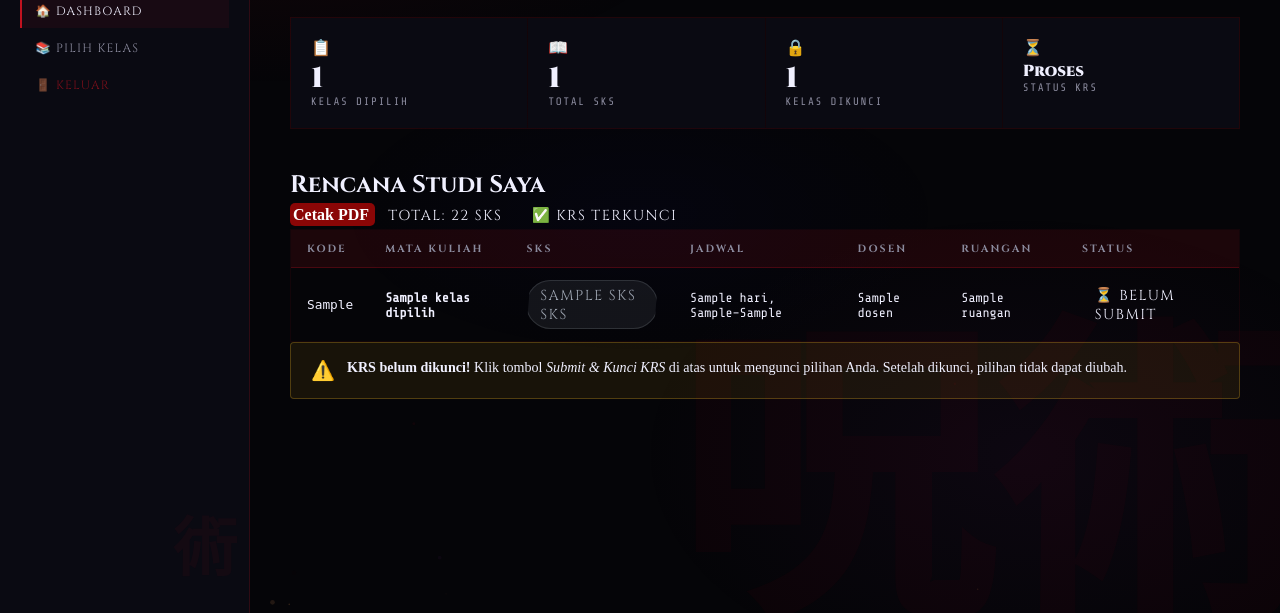
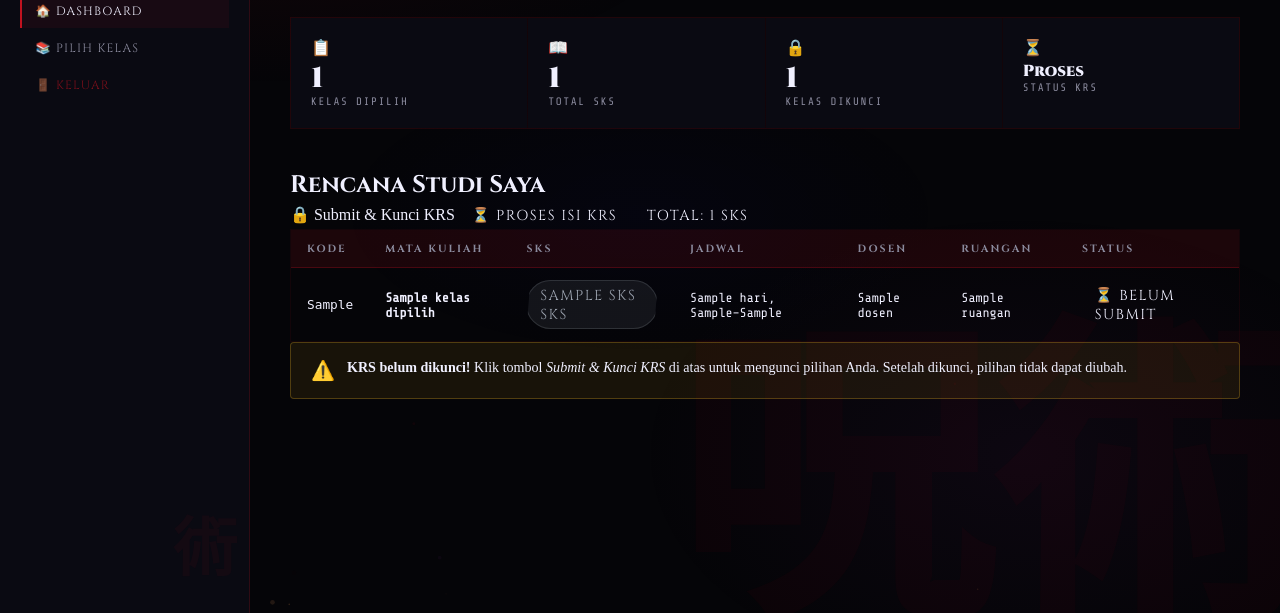
Before and after one commit to Gabetz/krs-app, a FastAPI app: template templates/user_dashboard.html in a window 1280 px wide. Shown: the part 186-799 px from the top of the page. Run offline with FastAPI, Linux system fonts and the light colour scheme; the template is opened without the code that fills it: most values are stand-ins (such as "Sample title", 1, 10 or a date in 2020).

Commit message:
update: implementasi fitur cetak pdf dan submit krs

```diff
--- a/routes/dashboard.py
+++ b/routes/dashboard.py
@@ -108,6 +108,9 @@
     if not user:
         return RedirectResponse("/login", status_code=302)
 
+    # Tambahkan pengecekan: Jika sudah ada yang 'submitted=TRUE',
+    # mungkin Anda ingin memberikan pesan bahwa KRS sudah terkunci.
+
     db.execute(
         text("UPDATE krs SET submitted=TRUE WHERE mahasiswa_id=:uid AND submitted=FALSE"),
         {"uid": user.id}
--- a/templates/user_dashboard.html
+++ b/templates/user_dashboard.html
@@ -55,16 +55,21 @@
       </div>
     </div>
 
-    <div class="d-flex justify-content-between align-items-center mb-4">
+   <div class="d-flex justify-content-between align-items-center mb-4">
     <h2 class="text-white">Rencana Studi Saya</h2>
     <div class="d-flex gap-2">
-       <a href="/cetak-krs"
-   class="btn btn-danger"
-   style="background-color: #8a0606; border-color: #920606; color: white; font-weight: bold; padding: 3px 3px; text-decoration: none; border-radius: 5px;">
-    Cetak PDF
-</a>
-        <div class="badge bg-dark border border-secondary text-white p-2">Total: 22 SKS</div>
-        <div class="badge bg-success text-white p-2">✅ KRS TERKUNCI</div>
+
+        {% if all_submitted %}
+            <a href="/cetak-krs" class="btn btn-danger" style="">Cetak PDF</a>
+            <div class="badge bg-success text-white p-2">✅ KRS TERKUNCI</div>
+        {% else %}
+            <a href="/dashboard/kelas/submit-all" class="btn btn-warning" onclick="return confirm('Yakin ingin mengunci KRS?')">
+                🔒 Submit & Kunci KRS
+            </a>
+            <div class="badge bg-warning text-dark p-2">⏳ PROSES ISI KRS</div>
+        {% endif %}
+
+        <div class="badge bg-dark border border-secondary text-white p-2">Total: {{ total_sks }} SKS</div>
     </div>
 </div>
 
```
